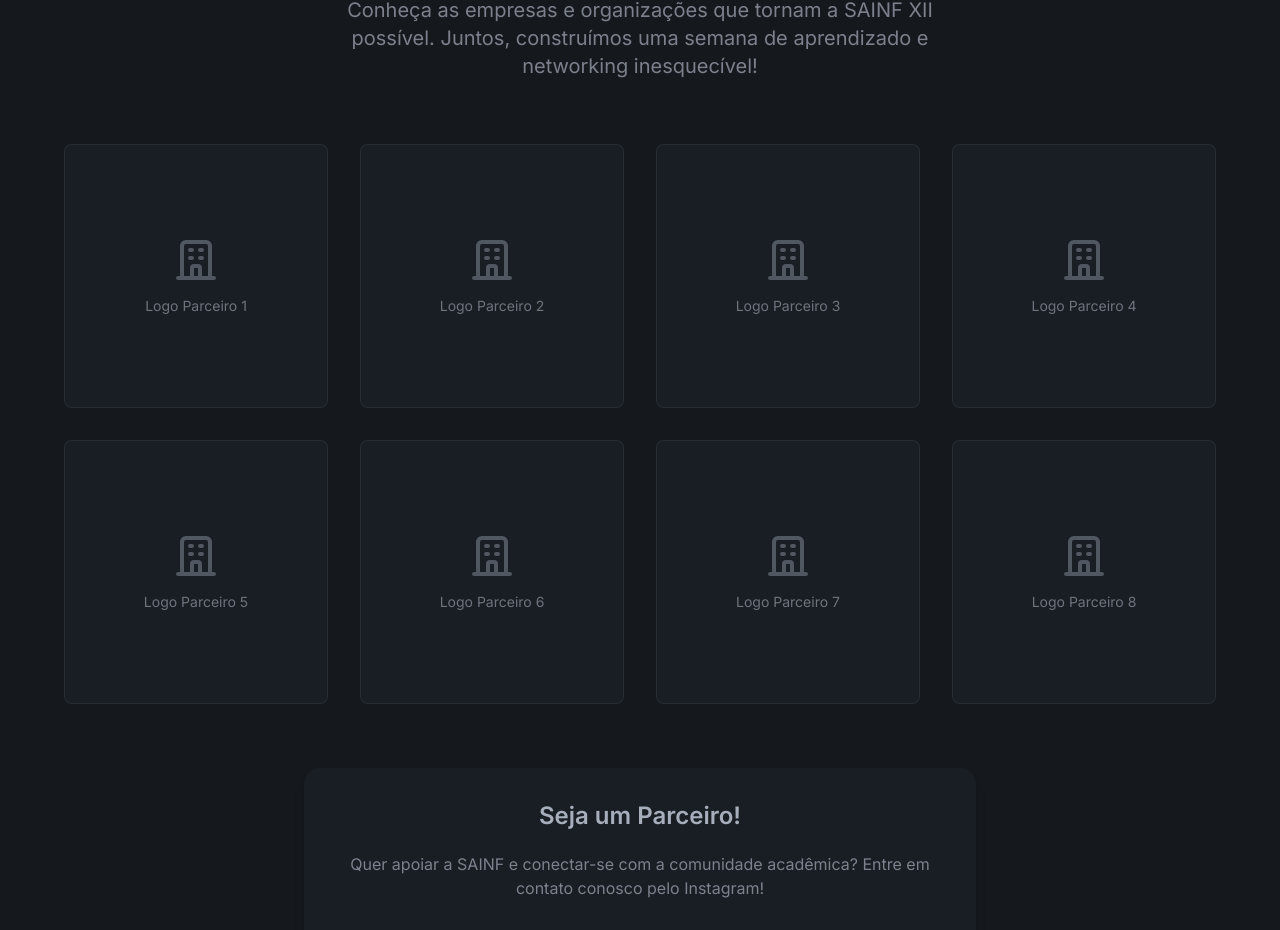
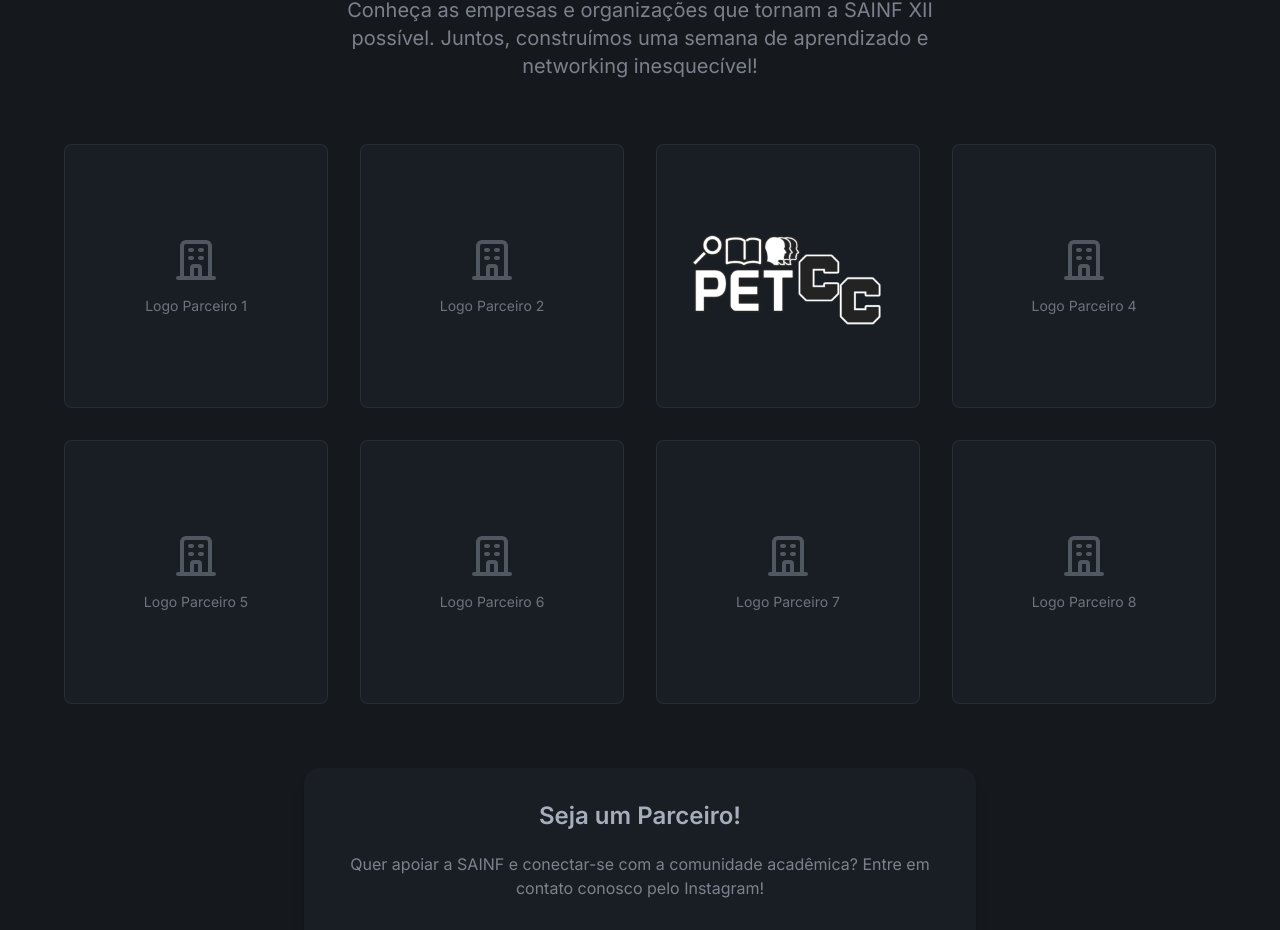
Before and after one commit to aaacms/sainf-2026, a React (Vite) app: page / in a window 1280 px wide. Shown: the part 5132-6062 px from the top of the page. Built offline with nearby package versions, Linux system fonts and the light colour scheme.

Commit message:
feat: add PET-CC logo to ParceirosSection; enhance partner logo rendering with links and placeholders

```diff
--- a/src/components/ParceirosSection.tsx
+++ b/src/components/ParceirosSection.tsx
@@ -4,14 +4,60 @@ import { Instagram } from 'lucide-react';
  * Componente Seção de Parceiros
  * - Grid 4 por linha (desktop)
  * - Responsivo: 2 por linha (tablet), 1 por linha (mobile)
- * - Placeholders para logos dos parceiros
+ * - Logos dos parceiros
  */
 export default function ParceirosSection() {
-  // Array de 8 parceiros placeholder (pode expandir depois)
-  const parceiros = Array.from({ length: 8 }, (_, i) => ({
-    id: i + 1,
-    nome: `Parceiro ${i + 1}`,
-  }));
+  // Array de parceiros
+  const parceiros = [
+    {
+      id: 1,
+      nome: "Parceiro 1",
+      logo: null,
+      link: null,
+    },
+    {
+      id: 2,
+      nome: "Parceiro 2",
+      logo: null,
+      link: null,
+    },
+    {
+      id: 3,
+      nome: "PET-CC",
+      logo: "/parceiros/petcc.png",
+      link: "https://www.ufsm.br/pet/computacao",
+    },
+    {
+      id: 4,
+      nome: "Parceiro 4",
+      logo: null,
+      link: null,
+    },
+    {
+      id: 5,
+      nome: "Parceiro 5",
+      logo: null,
+      link: null,
+    },
+    {
+      id: 6,
+      nome: "Parceiro 6",
+      logo: null,
+      link: null,
+    },
+    {
+      id: 7,
+      nome: "Parceiro 7",
+      logo: null,
+      link: null,
+    },
+    {
+      id: 8,
+      nome: "Parceiro 8",
+      logo: null,
+      link: null,
+    },
+  ];
 
   return (
     <section
@@ -40,12 +86,16 @@ export default function ParceirosSection() {
           role="list"
           aria-label="Lista de parceiros do evento"
         >
-          {parceiros.map((parceiro) => (
-            <div
-              key={parceiro.id}
-              className="bg-base-200 rounded-lg p-8 flex items-center justify-center border border-base-content/10 hover:border-primary/50 transition-all hover:scale-105 aspect-square"
-              role="listitem"
-            >
+          {parceiros.map((parceiro) => {
+            const content = (
+              <>
+                {parceiro.logo ? (
+                  <img
+                    src={parceiro.logo}
+                    alt={`Logo ${parceiro.nome}`}
+                    className="max-w-full max-h-full object-contain"
+                  />
+                ) : (
                   <div className="text-center">
                     <svg
                       xmlns="http://www.w3.org/2000/svg"
@@ -61,8 +111,32 @@ export default function ParceirosSection() {
                       Logo {parceiro.nome}
                     </p>
                   </div>
+                )}
+              </>
+            );
+
+            return parceiro.link ? (
+              <a
+                key={parceiro.id}
+                href={parceiro.link}
+                target="_blank"
+                rel="noopener noreferrer"
+                className="bg-base-200 rounded-lg p-8 flex items-center justify-center border border-base-content/10 hover:border-primary/50 transition-all hover:scale-105 aspect-square cursor-pointer"
+                role="listitem"
+                aria-label={`Visitar site de ${parceiro.nome}`}
+              >
+                {content}
+              </a>
+            ) : (
+              <div
+                key={parceiro.id}
+                className="bg-base-200 rounded-lg p-8 flex items-center justify-center border border-base-content/10 hover:border-primary/50 transition-all hover:scale-105 aspect-square"
+                role="listitem"
+              >
+                {content}
               </div>
-          ))}
+            );
+          })}
         </div>
 
         {/* Call to Action para novos parceiros */}
```
Also changed, not shown: public/parceiros/petcc.png (added). Lines whose indentation alone changed are shown as unchanged.
